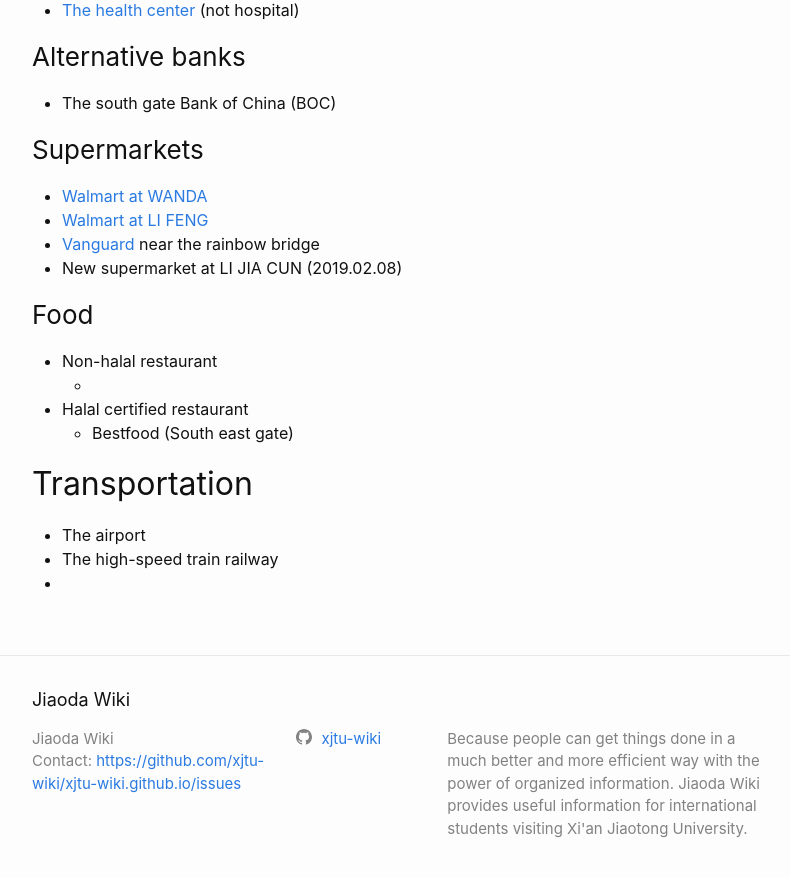
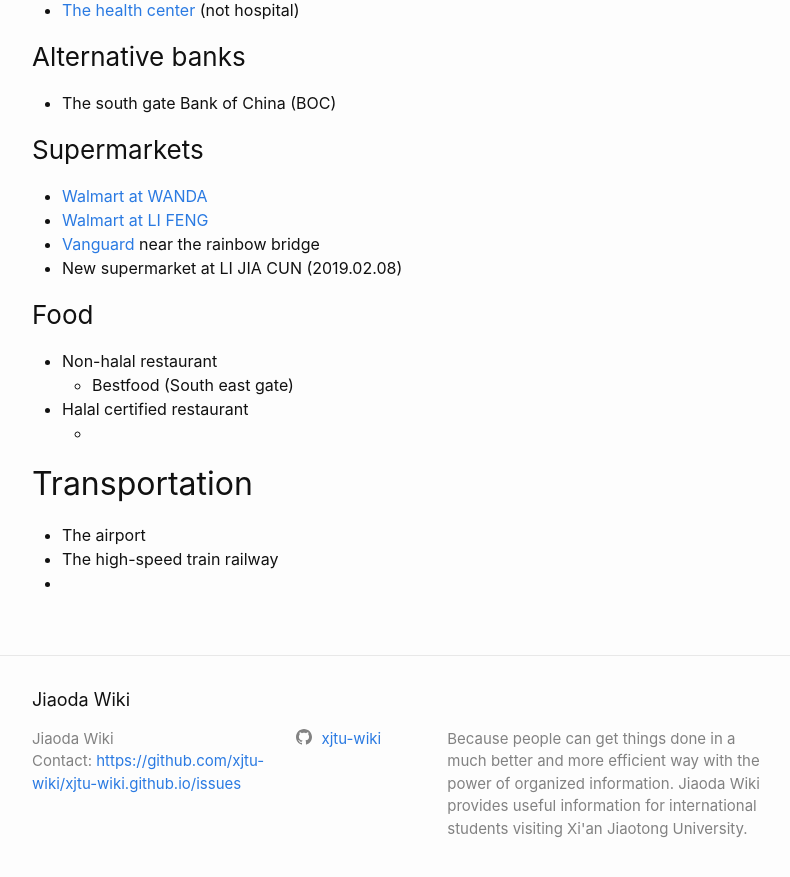
Before and after one commit to xjtu-wiki/xjtu-wiki.github.io, a Jekyll site: the page built from locations.md, in a window 1280 px wide and 900 px high, scrolled down 991 px. Shown: the top 877 px of the window, without its empty margins (238-1028 px from the left). Built offline with Jekyll 4.4.1, drawn with Linux system fonts in a browser that asks for light colours; comment, search, counter and statistics services are not loaded.

```diff
--- a/locations.md
+++ b/locations.md
@@ -42,9 +42,9 @@ This is the index page for places that XJTU students must visit and may want to
 
 ### Food
 * Non-halal restaurant
+  * Bestfood (South east gate)
+* Halal certified restaurant
   *
-* Halal certified restaurant
-  * Bestfood (South east gate)
 
 ## Transportation
 * The airport
```
